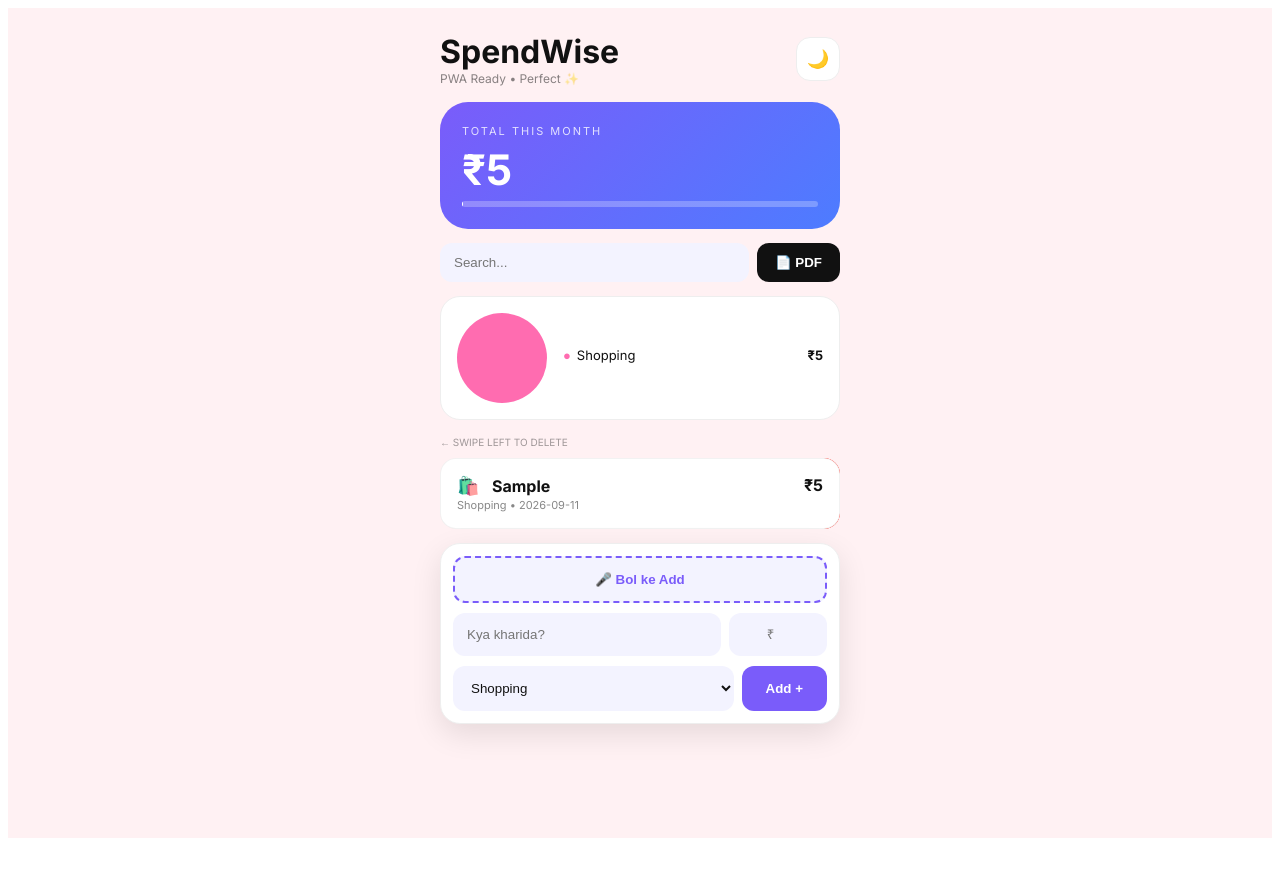
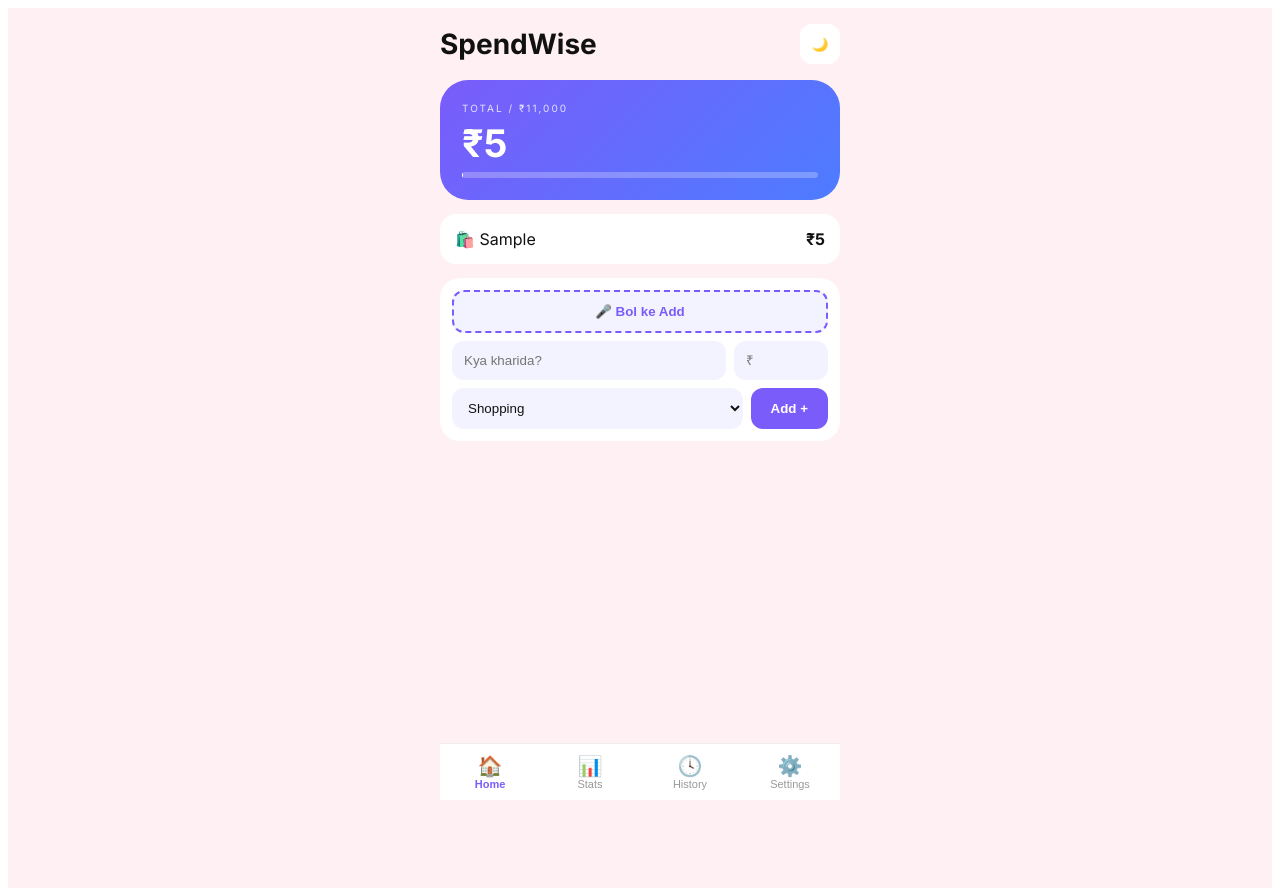
Before and after one commit to profitvertex-dot/SpendWise01, a React (Vite) app: page / in a window 1280 px wide. Both pictures are taken after typing "Sample", "5" into the empty fields and a click on the button "Add +". Before the commit the page ends 846 px from the top, so only its background shows below. Built offline with nearby package versions, Linux system fonts and the light colour scheme.

Commit message:
Update App.tsx

```diff
--- a/src/App.tsx
+++ b/src/App.tsx
@@ -2,6 +2,7 @@ import { useState, useEffect, useMemo, useRef } from 'react'
 
 type Cat = 'Food' | 'Gym' | 'Travel' | 'Shopping' | 'Other'
 type Expense = { id: string; title: string; amount: number; dateISO: string; cat: Cat }
+type Page = 'home'|'stats'|'history'|'settings'
 
 const catMeta: Record<Cat, {emoji: string, color: string}> = {
   Food: {emoji: '🍔', color: '#FF8A29'},
@@ -11,120 +12,70 @@ const catMeta: Record<Cat, {emoji: string, color: string}> = {
   Other: {emoji: '💸', color: '#FF5A5A'},
 }
 
-function SwipeCard({ e, onDelete, dark, justAdded }: any){
-  const [x, setX] = useState(0)
-  const startX = useRef(0)
-  const handleStart = (cx: number) => startX.current = cx
-  const handleMove = (cx: number) => { const d = cx - startX.current; if(d<0) setX(Math.max(d,-110)) }
-  const handleEnd = () => { if(x < -70){ if(navigator.vibrate) navigator.vibrate(50); onDelete(e.id) } setX(0) }
+export default function App(){
+  const [page, setPage] = useState<Page>('home')
+  const [expenses, setExpenses] = useState<Expense[]>(()=> { try{ const s=localStorage.getItem('spendwise-final'); return s?JSON.parse(s):[] }catch{return[]} })
+  const [dark, setDark] = useState(()=> localStorage.getItem('sw-dark')==='1')
+  const [budget, setBudget] = useState(()=> Number(localStorage.getItem('sw-budget')||'11000'))
+  const [haptics, setHaptics] = useState(()=> localStorage.getItem('sw-haptics')!=='0')
+  const [title, setTitle] = useState(''); const [amount, setAmount] = useState(''); const [cat, setCat] = useState<Cat>('Shopping'); const [q, setQ] = useState('')
+  const [lastId, setLastId] = useState<string|null>(null); const [listening, setListening] = useState(false)
+
+  useEffect(()=> localStorage.setItem('spendwise-final', JSON.stringify(expenses)),[expenses])
+  useEffect(()=> localStorage.setItem('sw-dark', dark?'1':'0'),[dark])
+  useEffect(()=> localStorage.setItem('sw-budget', String(budget)),[budget])
+  useEffect(()=> localStorage.setItem('sw-haptics', haptics?'1':'0'),[haptics])
+
+  const total = expenses.reduce((a,b)=> a+b.amount,0)
+  const isOver = total > budget
+  const vib = (p:number[])=>{ if(haptics && navigator.vibrate) navigator.vibrate(p) }
+
+  const byCat = useMemo(()=>{ const m=new Map<Cat,number>(); expenses.forEach(e=> m.set(e.cat,(m.get(e.cat)||0)+e.amount)); return Array.from(m.entries()).sort((a,b)=> b[1]-a[1]) },[expenses])
+  const biggest = useMemo(()=> [...expenses].sort((a,b)=> b.amount-a.amount)[0], [expenses])
+  const filtered = expenses.filter(e=> e.title.toLowerCase().includes(q.toLowerCase()) || e.cat.toLowerCase().includes(q.toLowerCase()))
+
+  const add = ()=>{ if(!title.trim()||!amount) return; vib([20]); const id=Date.now().toString(); setExpenses([{id, title:title.trim(), amount:Number(amount), cat, dateISO:new Date().toISOString().slice(0,10)},...expenses]); setLastId(id); setTimeout(()=>setLastId(null),600); setTitle(''); setAmount('') }
+  const startVoice = ()=>{ const S:any=(window as any).webkitSpeechRecognition||(window as any).SpeechRecognition; if(!S){alert("Chrome me khol");return} const r=new S(); r.lang='en-IN'; r.onstart=()=>setListening(true); r.onend=()=>setListening(false); r.onresult=(e:any)=>{ const t=e.results[0][0].transcript.toLowerCase(); const n=t.match(/\d+/)?.[0]; const name=t.replace(/\d+/g,'').replace(/rupees|rs/g,'').trim(); if(name) setTitle(name.charAt(0).toUpperCase()+name.slice(1)); if(n) setAmount(n)}; r.start() }
+
+  const cardBg = dark?'#151518':'#fff'; const inputBg = dark?'#1E1E20':'#F3F3FF'; const textColor = dark?'#fff':'#111'
+  const NavItem = ({k, icon, label}:{k:Page, icon:string, label:string})=>(
+    <button onClick={()=>{setPage(k); vib([10])}} style={{flex:1, padding:'10px 0', border:0, background:'transparent', color: page===k? '#7A5CFA' : (dark?'#666':'#999'), fontWeight: page===k?800:500, fontSize:11}}><div style={{fontSize:20}}>{icon}</div>{label}</button>
+  )
+
   return(
-    <div style={{position:'relative', overflow:'hidden', borderRadius:16, animation: justAdded? 'pop 0.5s cubic-bezier(0.34, 1.56, 0.64, 1)' : 'none'}}>
-      <div style={{position:'absolute', right:0, top:0, bottom:0, width:110, background:'#FF3B30', display:'grid', placeItems:'center', color:'#fff', fontWeight:800}}>DELETE</div>
-      <div
-        onTouchStart={ev=> handleStart(ev.touches[0].clientX)} onTouchMove={ev=> handleMove(ev.touches[0].clientX)} onTouchEnd={handleEnd}
-        onMouseDown={ev=> handleStart(ev.clientX)} onMouseMove={ev=> { if(ev.buttons===1) handleMove(ev.clientX) }} onMouseUp={handleEnd}
-        style={{transform:`translateX(${x}px)`, transition: x===0? 'transform 0.3s ease' : 'none', background: dark? '#151518' : '#fff', border: dark? '1px solid rgba(255,255,255,0.08)' : '1px solid rgba(0,0,0,0.05)', padding:'16px', borderRadius:16, display:'flex', justifyContent:'space-between', boxShadow: dark? '0 4px 20px rgba(0,0,0,0.5)' : '0 4px 20px rgba(0,0,0,0.06)'}}>
-        <div><span style={{fontSize:18}}>{catMeta[e.cat].emoji}</span> <b style={{marginLeft:8}}>{e.title}</b><div style={{fontSize:11, opacity:0.5, marginTop:2}}>{e.cat} • {e.dateISO}</div></div>
-        <b>₹{e.amount}</b>
+    <div style={{minHeight:'100vh', background: dark?'#000':'#FFF1F3', color:textColor, fontFamily:'Inter, system-ui', paddingBottom:80}}>
+      <div style={{maxWidth:400, margin:'0 auto', padding:16}}>
+        {page==='home' && (
+          <>
+            <div style={{display:'flex', justifyContent:'space-between', alignItems:'center'}}><h1 style={{margin:0, fontSize:28, fontWeight:900}}>SpendWise</h1><button onClick={()=> setDark(!dark)} style={{width:40,height:40,borderRadius:12,border:0,background:cardBg}}>{dark?'☀️':'🌙'}</button></div>
+            <div style={{background: isOver?'linear-gradient(135deg,#FF5A5A,#FF1A1A)':'linear-gradient(135deg,#7A5CFA,#4D7CFF)', borderRadius:28, padding:22, marginTop:16, color:'#fff'}}><p style={{margin:0,fontSize:10,letterSpacing:2,opacity:0.8}}>TOTAL / ₹{budget.toLocaleString()}</p><h1 style={{margin:'6px 0',fontSize:38,fontWeight:900}}>₹{total.toLocaleString('en-IN')}</h1><div style={{height:6,background:'rgba(255,255,255,0.25)',borderRadius:10,overflow:'hidden'}}><div style={{width:`${Math.min((total/budget)*100,100)}%`,height:'100%',background:'#fff'}}/></div></div>
+            {expenses.length===0? <div style={{background:cardBg,borderRadius:24,padding:40,marginTop:14,textAlign:'center'}}><div style={{fontSize:48}}>🫙</div><h3>No expenses yet</h3><p style={{opacity:0.5,fontSize:13}}>Add your first kharcha ✨</p></div> :
+              <div style={{marginTop:14,display:'grid',gap:10}}>{filtered.slice(0,8).map(e=> <div key={e.id} style={{background:cardBg,padding:14,borderRadius:16,display:'flex',justifyContent:'space-between', border: e.id===lastId? '2px solid #7A5CFA':'1px solid transparent'}}><span>{catMeta[e.cat].emoji} {e.title}</span><b>₹{e.amount}</b></div>)}</div>}
+            <div style={{background:cardBg,borderRadius:20,padding:12,marginTop:14,display:'grid',gap:8,position:'sticky',bottom:90}}><button onClick={startVoice} style={{padding:12,borderRadius:12,border:'2px dashed #7A5CFA',background:inputBg,color:'#7A5CFA',fontWeight:800}}>{listening?'🎧 Sun raha hu...':'🎤 Bol ke Add'}</button><div style={{display:'flex',gap:8}}><input value={title} onChange={e=>setTitle(e.target.value)} placeholder="Kya kharida?" style={{flex:1,padding:12,borderRadius:12,border:0,background:inputBg,color:textColor}}/><input value={amount} onChange={e=>setAmount(e.target.value)} type="number" placeholder="₹" style={{width:70,padding:12,borderRadius:12,border:0,background:inputBg,color:textColor}}/></div><div style={{display:'flex',gap:8}}><select value={cat} onChange={e=>setCat(e.target.value as Cat)} style={{flex:1,padding:12,borderRadius:12,border:0,background:inputBg,color:textColor}}><option>Shopping</option><option>Food</option><option>Travel</option><option>Gym</option><option>Other</option></select><button onClick={add} style={{padding:'0 20px',borderRadius:12,border:0,background:'#7A5CFA',color:'#fff',fontWeight:800}}>Add +</button></div></div>
+          </>
+        )}
+        {page==='stats' && (
+          <><h2 style={{margin:0}}>Analytics 📊</h2><div style={{background:cardBg,borderRadius:20,padding:16,marginTop:14}}>{byCat.length===0? <p style={{opacity:0.5}}>No data yet</p> : byCat.map(([c,s])=> <div key={c} style={{marginBottom:12}}><div style={{display:'flex',justifyContent:'space-between',fontSize:13}}><span>{catMeta[c].emoji} {c}</span><b>₹{s}</b></div><div style={{height:8,background:inputBg,borderRadius:10,marginTop:4}}><div style={{width:`${(s/total)*100}%`,height:'100%',background:catMeta[c].color,borderRadius:10}}/></div></div>)}</div>{biggest && <div style={{background:cardBg,borderRadius:20,padding:16,marginTop:12}}><p style={{margin:0,opacity:0.5,fontSize:12}}>BIGGEST KHARCHA</p><h3 style={{margin:'6px 0'}}>{catMeta[biggest.cat].emoji} {biggest.title} — ₹{biggest.amount}</h3></div>}</>
+        )}
+        {page==='history' && (
+          <><h2 style={{margin:0}}>History 🕓</h2><input value={q} onChange={e=>setQ(e.target.value)} placeholder="Search title, category..." style={{width:'100%',marginTop:14,padding:14,borderRadius:12,border:0,background:inputBg,color:textColor}}/><div style={{marginTop:12,display:'grid',gap:8}}>{filtered.map(e=> <div key={e.id} style={{background:cardBg,padding:14,borderRadius:14,display:'flex',justifyContent:'space-between'}}><div><b>{e.title}</b><div style={{fontSize:11,opacity:0.5}}>{e.dateISO} • {e.cat}</div></div><div style={{display:'flex',gap:8,alignItems:'center'}}><b>₹{e.amount}</b><button onClick={()=> setExpenses(prev=> prev.filter(x=> x.id!==e.id))} style={{border:0,background:'#FF3B30',color:'#fff',borderRadius:8,padding:'4px 8px'}}>x</button></div></div>)}</div></>
+        )}
+        {page==='settings' && (
+          <><h2 style={{margin:0}}>Settings ⚙️</h2>
+            <div style={{background:cardBg,borderRadius:20,padding:16,marginTop:14,display:'grid',gap:14}}>
+              <div><p style={{margin:'0 0 6px',fontSize:12,opacity:0.5}}>MONTHLY BUDGET</p><div style={{display:'flex',gap:8}}><input type="number" value={budget} onChange={e=> setBudget(Number(e.target.value))} style={{flex:1,padding:12,borderRadius:12,border:0,background:inputBg,color:textColor}}/><span style={{padding:12}}>₹</span></div></div>
+              <div style={{display:'flex',justifyContent:'space-between',alignItems:'center'}}><span>🌙 Dark Mode</span><button onClick={()=> setDark(!dark)} style={{padding:'8px 16px',borderRadius:20,border:0,background: dark?'#7A5CFA':'#eee'}}>{dark?'On':'Off'}</button></div>
+              <div style={{display:'flex',justifyContent:'space-between',alignItems:'center'}}><span>📳 Haptics</span><button onClick={()=> setHaptics(!haptics)} style={{padding:'8px 16px',borderRadius:20,border:0,background: haptics?'#7A5CFA':'#eee',color:haptics?'#fff':'#000'}}>{haptics?'On':'Off'}</button></div>
+              <button onClick={()=> { const blob=new Blob([JSON.stringify(expenses,null,2)],{type:'application/json'}); const url=URL.createObjectURL(blob); const a=document.createElement('a'); a.href=url; a.download='spendwise.json'; a.click() }} style={{padding:12,borderRadius:12,border:0,background:inputBg,color:textColor,fontWeight:700}}>📤 Export Data (JSON)</button>
+              <button onClick={()=> { if(confirm('Saara data delete?')){ setExpenses([]); localStorage.clear(); alert('Deleted'); } }} style={{padding:12,borderRadius:12,border:'1px solid #FF3B30',background:'transparent',color:'#FF3B30',fontWeight:700}}>🗑️ Clear All Data</button>
+              <div style={{opacity:0.4,fontSize:11,textAlign:'center',marginTop:8}}>SpendWise v2.0 • Made with ❤️ • profitvertex-dot</div>
+            </div>
+          </>
+        )}
+      </div>
+      <div style={{position:'fixed',bottom:0,left:0,right:0, background:cardBg, borderTop: dark?'1px solid #1E1E20':'1px solid #eee', display:'flex', maxWidth:400, margin:'0 auto'}}>
+        <NavItem k="home" icon="🏠" label="Home"/><NavItem k="stats" icon="📊" label="Stats"/><NavItem k="history" icon="🕓" label="History"/><NavItem k="settings" icon="⚙️" label="Settings"/>
       </div>
     </div>
   )
 }
-
-export default function App(){
-  const [expenses, setExpenses] = useState<Expense[]>(()=>{
-    try{ const s = localStorage.getItem('spendwise-final'); return s? JSON.parse(s) : [] }catch{ return [] }
-  })
-  const [dark, setDark] = useState(()=> localStorage.getItem('sw-dark')==='1')
-  const [title, setTitle] = useState(''); const [amount, setAmount] = useState('')
-  const [cat, setCat] = useState<Cat>('Shopping'); const [q, setQ] = useState('')
-  const [listening, setListening] = useState(false)
-  const [lastId, setLastId] = useState<string | null>(null)
-
-  useEffect(()=>{ localStorage.setItem('spendwise-final', JSON.stringify(expenses)) },[expenses])
-  useEffect(()=>{ localStorage.setItem('sw-dark', dark?'1':'0') },[dark])
-
-  const total = expenses.reduce((a,b)=> a+b.amount,0)
-  const budget = 11000
-  const isOver = total > budget
-
-  useEffect(()=>{ if(isOver && navigator.vibrate) navigator.vibrate([100,50,100]) },[isOver])
-
-  const byCat = useMemo(()=>{ const m = new Map<Cat, number>(); expenses.forEach(e=> m.set(e.cat,(m.get(e.cat)||0)+e.amount)); return Array.from(m.entries()).sort((a,b)=> b[1]-a[1]) },[expenses])
-  const pieGradient = useMemo(()=>{ if(total===0) return '#333 0% 100%'; let acc=0; return byCat.map(([c,sum])=>{ const p=(sum/total)*100; const s=acc; acc+=p; return `${catMeta[c].color} ${s}% ${acc}%` }).join(', ') },[byCat,total])
-  const filtered = expenses.filter(e=> e.title.toLowerCase().includes(q.toLowerCase()))
-
-  const add = ()=>{
-    if(!title.trim()||!amount) return; if(navigator.vibrate) navigator.vibrate(20)
-    const id = Date.now().toString()
-    setExpenses([{id, title:title.trim(), amount:Number(amount), cat, dateISO: new Date().toISOString().slice(0,10)},...expenses])
-    setLastId(id); setTimeout(()=> setLastId(null), 600)
-    setTitle(''); setAmount('')
-  }
-
-  const exportPDF = ()=>{
-    const w = window.open('','','width=600,height=800'); if(!w) return
-    w.document.write(`<html><body style="font-family:sans-serif;padding:24px"><h1>SpendWise Report</h1><h2>Total: ₹${total} / Budget: ₹${budget}</h2><div>${expenses.map(e=> `<div style="border:1px solid #ddd;padding:12px;border-radius:10px;margin:8px 0;display:flex;justify-content:space-between"><span>${catMeta[e.cat].emoji} ${e.title} - ${e.cat}</span><b>₹${e.amount}</b></div>`).join('')}</div><p style="opacity:0.5;margin-top:20px">Generated ${new Date().toLocaleString()}</p></body></html>`)
-    w.document.close(); w.print()
-  }
-
-  const startVoice = () => {
-    const Speech: any = (window as any).webkitSpeechRecognition || (window as any).SpeechRecognition
-    if(!Speech){ alert("Chrome me khol"); return }
-    const rec = new Speech(); rec.lang='en-IN'; rec.onstart=()=>setListening(true); rec.onend=()=>setListening(false)
-    rec.onresult=(e:any)=>{ const t=e.results[0][0].transcript.toLowerCase(); const n=t.match(/\d+/)?.[0]; const name=t.replace(/\d+/g,'').replace(/rupees|rs/g,'').trim(); if(name) setTitle(name.charAt(0).toUpperCase()+name.slice(1)); if(n) setAmount(n) }; rec.start()
-  }
-
-  const cardBg = dark? '#151518' : '#ffffff'
-  const inputBg = dark? '#1E1E20' : '#F3F3FF'
-  const textColor = dark? '#fff' : '#111'
-
-  return(
-    <div style={{minHeight:'100vh', background: dark? '#000' : '#FFF1F3', color: textColor, fontFamily:'Inter, system-ui', paddingBottom:30, transition:'all 0.3s'}}>
-      <div style={{maxWidth:400, margin:'0 auto', padding:16}}>
-        <div style={{display:'flex', justifyContent:'space-between', alignItems:'center', paddingTop:8}}>
-          <div><h1 style={{margin:0, fontSize:32, fontWeight:900}}>SpendWise</h1><p style={{margin:0, fontSize:12, opacity:0.5}}>PWA Ready • Perfect ✨</p></div>
-          <button onClick={()=> setDark(!dark)} style={{width:44, height:44, borderRadius:14, border: dark? '1px solid #2A2A2E':'1px solid #eee', background:cardBg, cursor:'pointer', fontSize:18}}>{dark?'☀️':'🌙'}</button>
-        </div>
-
-        <div style={{background: isOver? 'linear-gradient(135deg,#FF5A5A,#FF1A1A)' : 'linear-gradient(135deg,#7A5CFA,#4D7CFF)', borderRadius:28, padding:22, marginTop:16, color:'#fff'}}>
-          <p style={{margin:0, fontSize:11, letterSpacing:2, opacity:0.8}}>TOTAL THIS MONTH</p>
-          <h1 style={{margin:'6px 0', fontSize:42, fontWeight:900}}>₹{total.toLocaleString('en-IN')}</h1>
-          <div style={{height:6, background:'rgba(255,255,255,0.25)', borderRadius:10, overflow:'hidden'}}><div style={{width:`${Math.min((total/budget)*100,100)}%`, height:'100%', background:'#fff'}}/></div>
-        </div>
-
-        <div style={{display:'flex', gap:8, marginTop:14}}>
-          <input value={q} onChange={e=> setQ(e.target.value)} placeholder="Search..." style={{flex:1, padding:'12px 14px', borderRadius:12, border:0, background:inputBg, color:textColor}}/>
-          <button onClick={exportPDF} style={{padding:'0 18px', borderRadius:12, border:0, background: dark? '#2A2A2E':'#111', color:'#fff', fontWeight:800}}>📄 PDF</button>
-        </div>
-
-        {expenses.length === 0? (
-          <div style={{background:cardBg, borderRadius:24, padding:40, marginTop:14, textAlign:'center', border: dark? '1px solid #1E1E20':'1px solid #eee'}}>
-            <div style={{fontSize:48}}>🫙</div>
-            <h3 style={{margin:'12px 0 6px'}}>No expenses yet</h3>
-            <p style={{opacity:0.5, fontSize:13, margin:0}}>Add your first kharcha, <br/> I'll track everything for you ✨</p>
-            <div style={{marginTop:16, fontSize:12, opacity:0.4}}>Try voice: "Momos 100 rupees"</div>
-          </div>
-        ) : (
-          <>
-            <div style={{background:cardBg, borderRadius:20, padding:16, marginTop:14, display:'flex', gap:16, alignItems:'center', border: dark? '1px solid #1E1E20':'1px solid #eee'}}>
-              <div style={{width:90, height:90, borderRadius:'50%', background:`conic-gradient(${pieGradient})`}}/>
-              <div style={{flex:1}}>{byCat.map(([c,sum])=> <div key={c} style={{display:'flex', justifyContent:'space-between', fontSize:13, marginBottom:6}}><span style={{color:catMeta[c].color}}>●</span> <span style={{flex:1, marginLeft:6}}>{c}</span><b>₹{sum}</b></div>)}</div>
-            </div>
-            <div style={{marginTop:16, display:'grid', gap:10}}>
-              <p style={{fontSize:10, opacity:0.4, margin:0}}>← SWIPE LEFT TO DELETE</p>
-              {filtered.map(e=> <SwipeCard key={e.id} e={e} dark={dark} justAdded={e.id===lastId} onDelete={(id:string)=> setExpenses(prev=> prev.filter(x=> x.id!==id))} />)}
-            </div>
-          </>
-        )}
-
-        <div style={{background:cardBg, borderRadius:20, padding:12, marginTop:14, display:'grid', gap:10, border: dark? '1px solid #1E1E20':'1px solid #eee', position:'sticky', bottom:10, boxShadow:'0 10px 30px rgba(0,0,0,0.1)'}}>
-          <button onClick={startVoice} style={{width:'100%', padding:14, borderRadius:12, border: listening? '2px solid #FF3B30':'2px dashed #7A5CFA', background: listening? (dark?'#3A1515':'#FFE1E1') : inputBg, color:'#7A5CFA', fontWeight:800}}>{listening? '🎧 Sun raha hu...' : '🎤 Bol ke Add'}</button>
-          <div style={{display:'flex', gap:8}}><input value={title} onChange={e=> setTitle(e.target.value)} placeholder="Kya kharida?" style={{flex:1, padding:14, borderRadius:12, border:0, background:inputBg, color:textColor}}/><input value={amount} onChange={e=> setAmount(e.target.value)} type="number" placeholder="₹" style={{width:70, padding:14, borderRadius:12, border:0, background:inputBg, color:textColor, textAlign:'center'}}/></div>
-          <div style={{display:'flex', gap:8}}><select value={cat} onChange={e=> setCat(e.target.value as Cat)} style={{flex:1, padding:14, borderRadius:12, border:0, background:inputBg, color:textColor}}><option>Shopping</option><option>Food</option><option>Travel</option><option>Gym</option><option>Other</option></select><button onClick={add} style={{padding:'0 24px', borderRadius:12, border:0, background:'#7A5CFA', color:'#fff', fontWeight:800}}>Add +</button></div>
-        </div>
-      </div>
-      <style>{`@keyframes pop { 0%{transform:scale(0.8)} 100%{transform:scale(1)} }`}</style>
-    </div>
-  )
-                                                                                                                                                                                                                                                                                                                                          }
```
